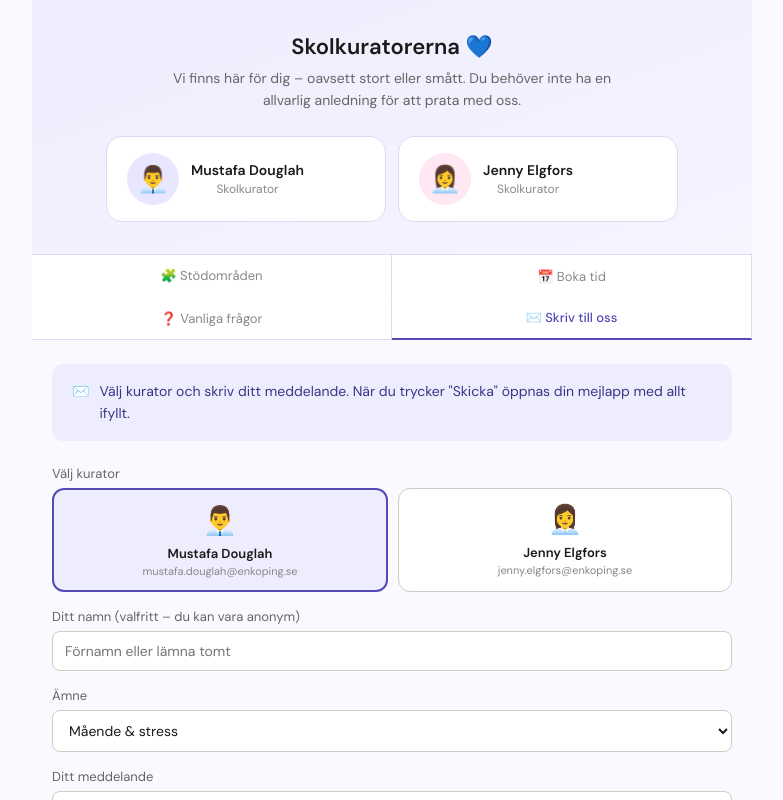
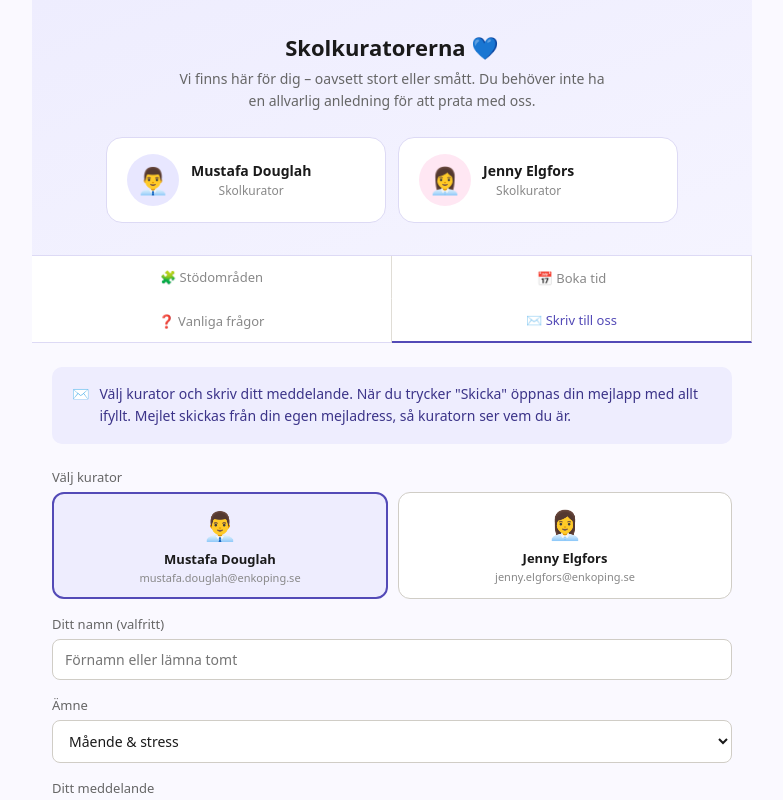
Before and after one commit to Mdouglah/Kuratorn-, a React (Vite) app: page / in a window 1280 px wide. Both pictures are taken after a click on the button "✉️ Skriv till oss". Shown: the top 800 px of the page, without its empty margins (248-1031 px from the left). Built offline with nearby package versions, Linux system fonts and the light colour scheme.

Commit message:
Update App.jsx

```diff
--- a/src/App.jsx
+++ b/src/App.jsx
@@ -16,7 +16,7 @@ const categories = [
       'Sov tillräckligt – hjärnan behöver sömn för att hantera känslor.',
     ],
     links: [
-      { text: 'UMO – Ungdomsmottagningen (mående)', url: 'https://www.umo.se/mående' },
+      { text: 'UMO – om att må dåligt', url: 'https://www.umo.se/att-ma-daligt/' },
       { text: 'BRIS – stöd dygnet runt', url: 'https://www.bris.se' },
       { text: '1177 – psykisk hälsa för unga', url: 'https://www.1177.se' },
     ],
@@ -36,7 +36,7 @@ const categories = [
     ],
     links: [
       { text: 'BRIS – chatta med en vuxen', url: 'https://www.bris.se' },
-      { text: 'UMO – om relationer', url: 'https://www.umo.se/relationer' },
+      { text: 'UMO – kärlek och vänskap', url: 'https://www.umo.se/karlek-och-vanskap/' },
     ],
   },
   {
@@ -73,7 +73,7 @@ const categories = [
       'Jämför dig inte med andra – alla lär sig i sin egen takt.',
     ],
     links: [
-      { text: 'UMO – om skolstress', url: 'https://www.umo.se' },
+      { text: 'UMO – om skolan', url: 'https://www.umo.se/jag/skolan/' },
       { text: 'Skolverket – stöd i skolan', url: 'https://www.skolverket.se' },
     ],
   },
@@ -86,14 +86,14 @@ const categories = [
     tips: [
       'Du ansvarar inte för vuxnas problem hemma – det är inte ditt fel.',
       'Om du känner dig otrygg hemma, prata med en vuxen du litar på på skolan.',
-      'Kuratorn har tystnadsplikt och kan hjälpa dig utan att du riskerar att det blir värre.',
+      'Kuratorn har tystnadsplikt och kan hjälpa dig. Om du eller någon annan far illa måste kuratorn ibland agera, och berättar då för dig hur.',
       'Du har rätt till en trygg uppväxt – det är lagen.',
       'Om det är akut och du är i fara, ring 112 eller SOS Alarm.',
     ],
     links: [
       { text: 'BRIS – jouren för barn och unga', url: 'https://www.bris.se' },
       { text: 'Rädda Barnen – stöd för unga', url: 'https://www.raddabarnen.se' },
-      { text: 'Socialtjänsten – anonym rådgivning', url: 'https://www.socialstyrelsen.se' },
+      { text: 'UMO – familj', url: 'https://www.umo.se/familj/' },
     ],
   },
   {
@@ -107,11 +107,11 @@ const categories = [
       'Undvik att jämföra dig med vad du ser på sociala medier – det är inte verkligheten.',
       'Skriv ner vad du är bra på och vad du gillar – fokusera på det.',
       'Om du funderar på din könsidentitet eller sexualitet – det finns stöd och information.',
-      'Prata med kuratorn om det är jobbigt – det stannar hos oss.',
+      'Prata med kuratorn om det är jobbigt – kuratorn har tystnadsplikt.',
     ],
     links: [
       { text: 'RFSL Ungdom – om identitet', url: 'https://www.rfslungdom.se' },
-      { text: 'UMO – om kropp och identitet', url: 'https://www.umo.se/kropp-och-kansla' },
+      { text: 'UMO – självkänsla', url: 'https://www.umo.se/ma-bra/sjalvkansla-och-sjalvfortroende/sjalvkansla/' },
       { text: 'BRIS – chatta anonymt', url: 'https://www.bris.se' },
     ],
   },
@@ -122,6 +122,7 @@ const faqItems = [
   { q: 'Måste jag berätta varför jag vill prata?', a: 'Nej! Du kan boka tid eller komma förbi utan att förklara exakt vad det gäller. Det räcker med att du vill prata.' },
   { q: 'Berättar kuratorn för mina föräldrar?', a: 'Kuratorn har tystnadsplikt. Det du berättar stannar hos kuratorn – med undantag om det handlar om att du eller någon annan far illa, då kan kuratorn behöva agera.' },
   { q: 'Vad händer om jag skickar ett mejl via appen?', a: 'När du trycker på "Skicka" öppnas din mejlapp med ett färdigskrivet meddelande till kuratorn. Du kan skicka det direkt eller ändra det först.' },
+  { q: 'Är mejlet anonymt?', a: 'Nej. Mejlet skickas från din egen mejladress, så kuratorn ser vem du är, även om du inte skriver ditt namn. Vill du inte det kan du i stället komma förbi eller fråga din mentor om en tid.' },
   { q: 'Kan jag prata med kuratorn om en kompis?', a: 'Ja, absolut. Du kan berätta om du är orolig för en vän och få råd om hur du kan hjälpa.' },
   { q: 'Kostar det något?', a: 'Nej, kuratorns tjänster är helt kostnadsfria för alla elever på skolan.' },
   { q: 'Måste jag ha en allvarlig anledning?', a: 'Nej! Du kan komma till kuratorn för stort och smått. Ingen anledning är för liten.' },
@@ -136,6 +137,8 @@ const kuratorer = [
 const PURPLE = '#534AB7'
 const PURPLE_LIGHT = '#EEEDFE'
 const PURPLE_MID = '#dddaf5'
+const FONT = "system-ui, -apple-system, 'Segoe UI', Roboto, sans-serif"
+const MAX_TECKEN = 900
 
 const s = {
   app: { maxWidth: 720, margin: '0 auto', padding: '0 0 3rem' },
@@ -161,7 +164,7 @@ const s = {
     padding: '12px 8px', fontSize: 13, color: a ? PURPLE : '#888', cursor: 'pointer',
     borderBottom: a ? `2px solid ${PURPLE}` : '2px solid transparent', marginBottom: -1,
     background: 'none', border: 'none', fontWeight: a ? 500 : 400,
-    fontFamily: 'DM Sans, sans-serif', textAlign: 'center', width: '100%',
+    fontFamily: FONT, textAlign: 'center', width: '100%',
     borderRight: '1px solid #e0ddd6',
   }),
   content: { padding: '1.5rem 1.25rem' },
@@ -193,15 +196,15 @@ const s = {
     padding: '14px 0', cursor: 'pointer', fontSize: 14,
     fontWeight: open ? 500 : 400, color: open ? PURPLE : '#1a1a1a',
     background: 'none', border: 'none', width: '100%', textAlign: 'left',
-    fontFamily: 'DM Sans, sans-serif', gap: 8,
+    fontFamily: FONT, gap: 8,
   }),
   faqA: { fontSize: 14, color: '#444', lineHeight: 1.7, paddingBottom: 14 },
   formGroup: { marginBottom: '1rem' },
   label: { display: 'block', fontSize: 13, color: '#666', marginBottom: 6 },
-  input: { width: '100%', fontSize: 14, padding: '10px 12px', border: '1px solid #d0cdc6', borderRadius: 8, background: '#fff', color: '#1a1a1a', outline: 'none', fontFamily: 'DM Sans, sans-serif', boxSizing: 'border-box' },
-  textarea: { width: '100%', fontSize: 14, padding: '10px 12px', border: '1px solid #d0cdc6', borderRadius: 8, background: '#fff', color: '#1a1a1a', minHeight: 130, resize: 'vertical', outline: 'none', fontFamily: 'DM Sans, sans-serif', boxSizing: 'border-box' },
-  select: { width: '100%', fontSize: 14, padding: '10px 12px', border: '1px solid #d0cdc6', borderRadius: 8, background: '#fff', color: '#1a1a1a', outline: 'none', fontFamily: 'DM Sans, sans-serif', boxSizing: 'border-box' },
-  btn: { display: 'inline-flex', alignItems: 'center', gap: 6, padding: '11px 24px', fontSize: 14, fontWeight: 500, background: PURPLE, color: '#fff', border: 'none', borderRadius: 8, cursor: 'pointer', fontFamily: 'DM Sans, sans-serif' },
+  input: { width: '100%', fontSize: 14, padding: '10px 12px', border: '1px solid #d0cdc6', borderRadius: 8, background: '#fff', color: '#1a1a1a', outline: 'none', fontFamily: FONT, boxSizing: 'border-box' },
+  textarea: { width: '100%', fontSize: 14, padding: '10px 12px', border: '1px solid #d0cdc6', borderRadius: 8, background: '#fff', color: '#1a1a1a', minHeight: 130, resize: 'vertical', outline: 'none', fontFamily: FONT, boxSizing: 'border-box' },
+  select: { width: '100%', fontSize: 14, padding: '10px 12px', border: '1px solid #d0cdc6', borderRadius: 8, background: '#fff', color: '#1a1a1a', outline: 'none', fontFamily: FONT, boxSizing: 'border-box' },
+  btn: { display: 'inline-flex', alignItems: 'center', gap: 6, padding: '11px 24px', fontSize: 14, fontWeight: 500, background: PURPLE, color: '#fff', border: 'none', borderRadius: 8, cursor: 'pointer', fontFamily: FONT },
   kuratorSelect: { display: 'flex', gap: 10, marginBottom: '1rem' },
   kuratorSelectCard: (selected) => ({
     flex: 1, border: selected ? `2px solid ${PURPLE}` : '1.5px solid #d0cdc6',
@@ -239,7 +242,7 @@ export default function App() {
     const kurator = kuratorer[selectedKurator]
     const subject = encodeURIComponent(`Skolkuratorn – ${form.amne}`)
     const body = encodeURIComponent(
-      `Hej ${kurator.namn.split(' ')[0]},\n\n${form.meddelande}\n\n${form.namn ? `Från: ${form.namn}` : 'Skickat anonymt via Kuratorn-appen'}`
+      `Hej ${kurator.namn.split(' ')[0]},\n\n${form.meddelande}\n\n${form.namn ? `Från: ${form.namn}` : 'Skickat via Kuratorn-appen'}`
     )
     window.location.href = `mailto:${kurator.email}?subject=${subject}&body=${body}`
   }
@@ -247,8 +250,7 @@ export default function App() {
   const openCat = categories.find(c => c.id === openCard)
 
   return (
-    <div style={{ fontFamily: 'DM Sans, sans-serif', background: '#faf9ff', minHeight: '100vh' }}>
-      <link href="https://fonts.googleapis.com/css2?family=DM+Sans:wght@400;500;600&display=swap" rel="stylesheet" />
+    <div style={{ fontFamily: FONT, background: '#faf9ff', minHeight: '100vh' }}>
 
       <div style={s.app}>
 
@@ -366,7 +368,7 @@ export default function App() {
             <div>
               <div style={s.infoBox}>
                 <span>✉️</span>
-                <span>Välj kurator och skriv ditt meddelande. När du trycker "Skicka" öppnas din mejlapp med allt ifyllt.</span>
+                <span>Välj kurator och skriv ditt meddelande. När du trycker "Skicka" öppnas din mejlapp med allt ifyllt. Mejlet skickas från din egen mejladress, så kuratorn ser vem du är.</span>
               </div>
 
               <div style={s.formGroup}>
@@ -383,7 +385,7 @@ export default function App() {
               </div>
 
               <div style={s.formGroup}>
-                <label style={s.label}>Ditt namn (valfritt – du kan vara anonym)</label>
+                <label style={s.label}>Ditt namn (valfritt)</label>
                 <input style={s.input} name="namn" value={form.namn} onChange={handleChange} placeholder="Förnamn eller lämna tomt" />
               </div>
 
@@ -398,7 +400,8 @@ export default function App() {
 
               <div style={s.formGroup}>
                 <label style={s.label}>Ditt meddelande</label>
-                <textarea style={s.textarea} name="meddelande" value={form.meddelande} onChange={handleChange} placeholder="Berätta vad du vill – det finns inga fel svar..." />
+                <textarea style={s.textarea} name="meddelande" value={form.meddelande} onChange={handleChange} maxLength={MAX_TECKEN} placeholder="Berätta vad du vill – det finns inga fel svar..." />
+                <p style={{ fontSize: 12, color: '#888', margin: '6px 0 0' }}>{form.meddelande.length} av {MAX_TECKEN} tecken. Vill du skriva mer kan du ta det på plats.</p>
               </div>
 
               <button style={s.btn} onClick={handleSkicka}>
@@ -406,12 +409,19 @@ export default function App() {
               </button>
 
               <p style={{ fontSize: 12, color: '#888', marginTop: 10, lineHeight: 1.6 }}>
-                Din mejlapp öppnas med meddelandet färdigskrivet till {kuratorer[selectedKurator].namn}.
+                Din mejlapp öppnas med meddelandet färdigskrivet till {kuratorer[selectedKurator].namn}. Öppnas ingen mejlapp? Skriv då själv till {kuratorer[selectedKurator].email}.
               </p>
             </div>
           )}
 
         </div>
+
+        <div style={{ ...s.infoBox, margin: '0 1.25rem' }}>
+          <span>🆘</span>
+          <span>
+            <strong>Behöver du prata med någon just nu?</strong> Är du i fara, ring 112. Barnens telefon BRIS: <a href="tel:116111" style={s.link}>116 111</a>. Mind Självmordslinjen: <a href="tel:90101" style={s.link}>90101</a>.
+          </span>
+        </div>
       </div>
     </div>
   )
```
